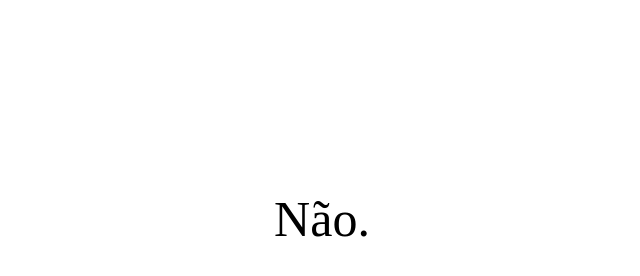
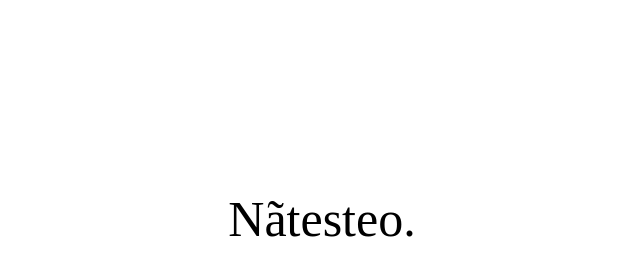
Before and after one commit to fabriciomrkonell/Lunchtime, a plain HTML site: page index.html in a window 1280 px wide. Shown: the whole page, without its empty margins (318-958 px from the left). Drawn offline with Linux system fonts and the light colour scheme.

Commit message:
Update index.html

```diff
--- a/index.html
+++ b/index.html
@@ -14,7 +14,7 @@
 				<label>Sim.</label>
 			</div>
 			<div ng-show="view">
-				<label>Não.</label>
+				<label>Nãtesteo.</label>
 			</div>
 		</div>
 	</body>
```
